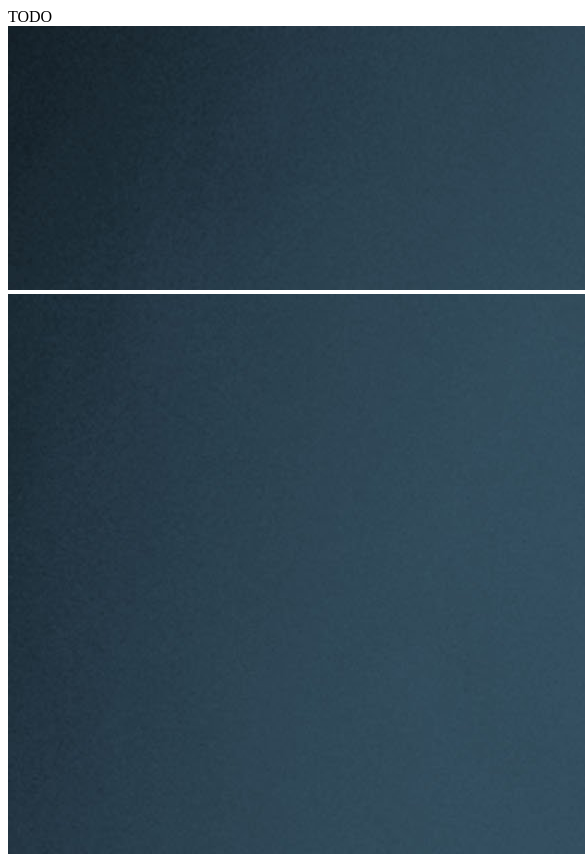
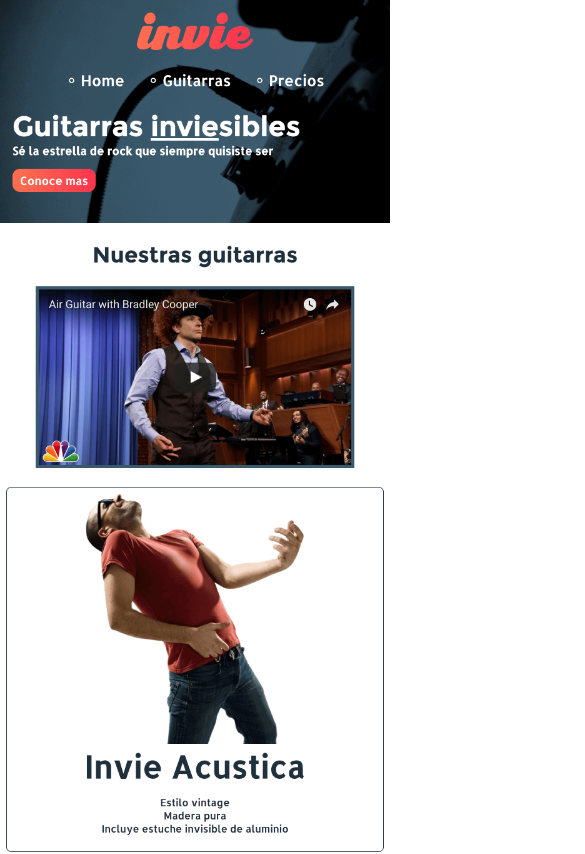
Before and after one commit to mplata/invie-github, a plain HTML site: page index.html in a window 390 px wide. Shown: the top 854 px of the page, 585 px wide, since content can reach past the window. Drawn offline with Linux system fonts and the light colour scheme.

Commit message:
invie responsive

```diff
--- a/index.html
+++ b/index.html
@@ -3,9 +3,26 @@
   <head>
     <meta charset="utf-8">
     <title>::Invie::</title>
+    <style media='screen'>
+      body {
+        margin: 0;
+      }
+      img {
+        max-width: 100%;
+        vertical-align: top;
+      }
+      img#responsive{
+          display: none;
+        }
+      @media screen and (max-width: 768px){
+        img#responsive{
+          display: block;
+        }
+      }
+    </style>
   </head>
   <body>
-    TODO
+    <img src="invie-responsive.png" id='responsive' alt="">
     <img src="header.jpg" alt="">
     <img src="hero.jpg" alt="">
     <img src="clasica.jpg" alt="">
```
Also changed, not shown: invie-responsive.png (added).
